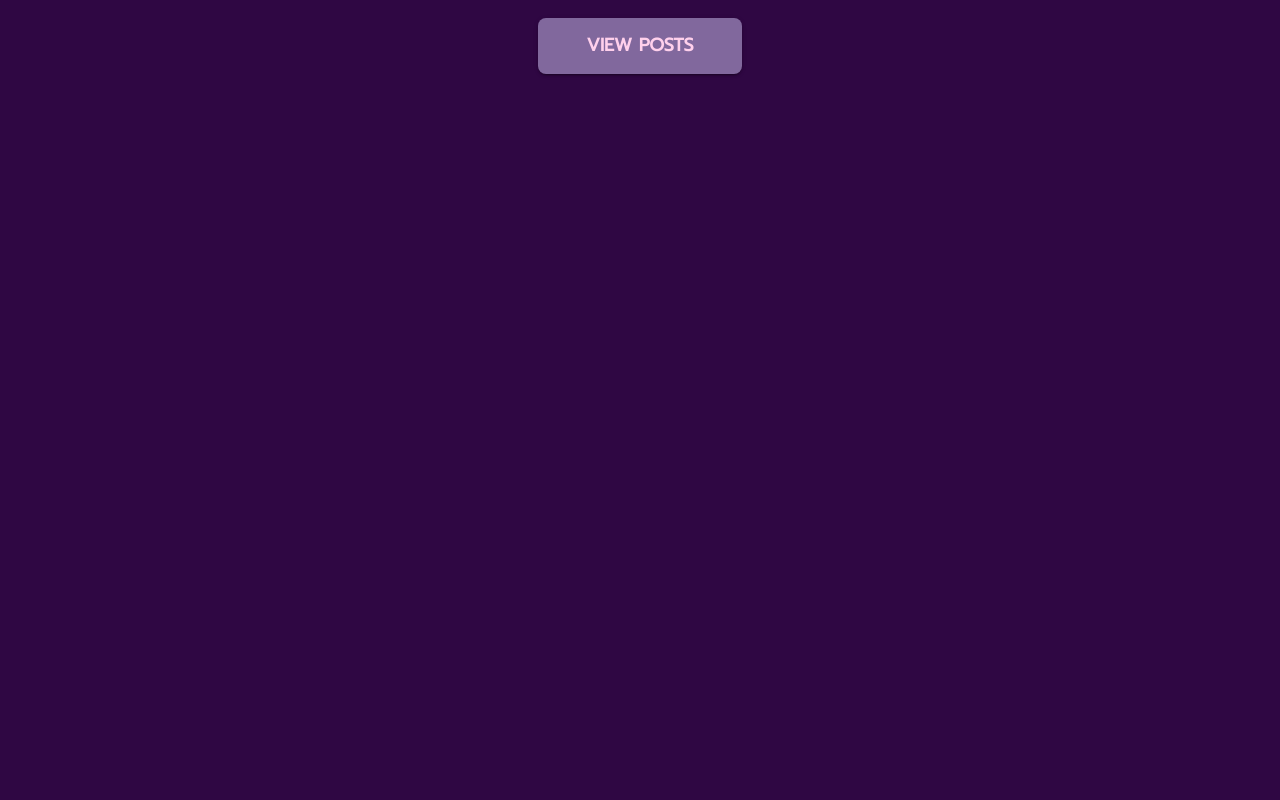
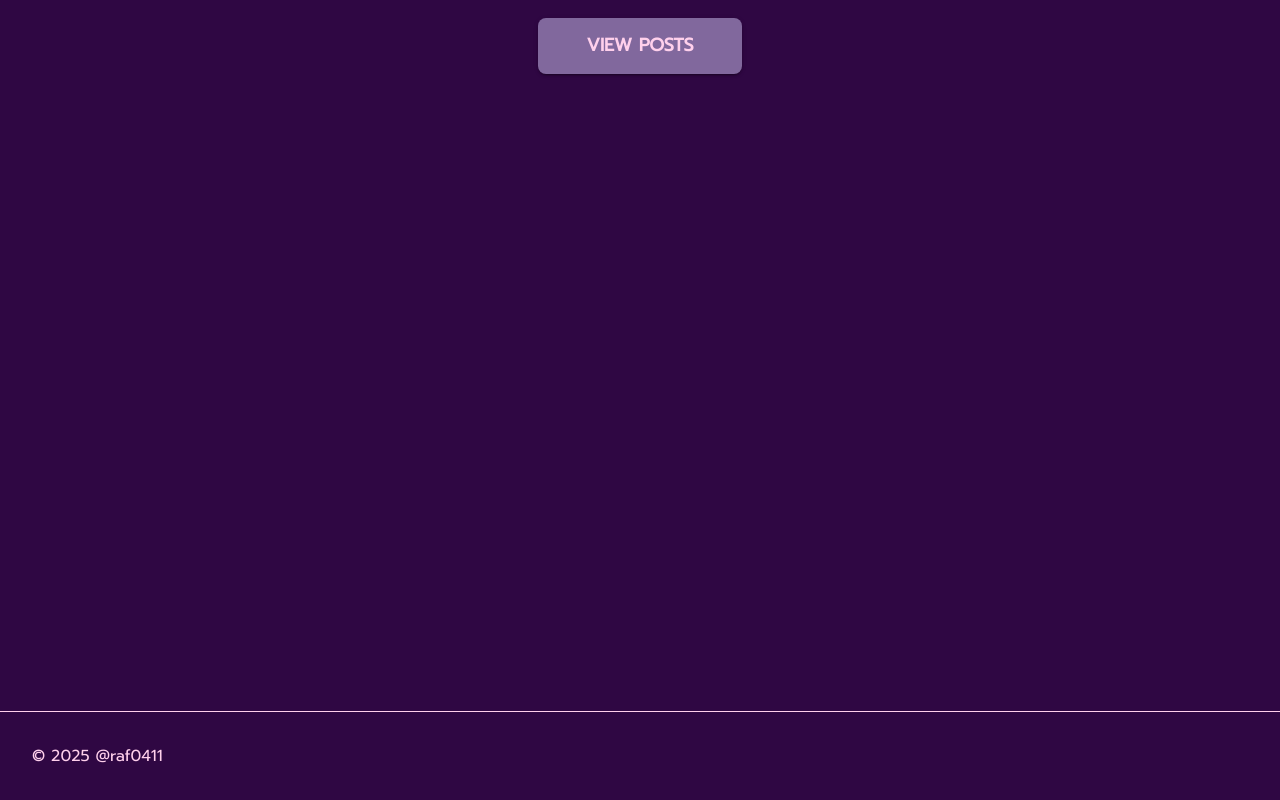
Before and after one commit to raf0411/blog-web-app, a React (Create React App) app: page / in a window 1280 px wide. Shown: the part 320-1120 px from the top of the page. Before the commit the page ends 931 px from the top, so only its background shows below. Built offline with nearby package versions, Linux system fonts and the light colour scheme.

Commit message:
added footer

```diff
--- a/src/App.tsx
+++ b/src/App.tsx
@@ -7,6 +7,7 @@ import Header from "./components/Header";
 import CreateBlogPage from "./pages/CreateBlogPage";
 import UpdateBlogPage from "./pages/UpdateBlogPage";
 import ErrorPage from "./pages/ErrorPage";
+import Footer from "./components/Footer";
 
 const App = () => {
   return (
@@ -21,6 +22,7 @@ const App = () => {
           <Route path="/update-blog/:id" element={<UpdateBlogPage />} />
           <Route path="*" element={<ErrorPage />} />
         </Routes>
+        <Footer />
       </BlogProvider>
     </Router>
   );
--- /dev/null
+++ b/src/components/Footer.tsx
@@ -0,0 +1,23 @@
+import { Box, Typography } from "@mui/material";
+
+const Footer = () => {
+  const currentYear = new Date().getFullYear();
+
+  const content = (
+    <Box
+      component="footer"
+      sx={{
+        padding: '32px',
+        borderTop: "1px solid",
+        borderBottomColor: "primary.main",
+        marginTop: '100px',
+      }}
+    >
+      <Typography component='p'>&copy; {currentYear} @raf0411</Typography>
+    </Box>
+  );
+
+  return content;
+};
+
+export default Footer;
--- a/src/components/Header.tsx
+++ b/src/components/Header.tsx
@@ -1,7 +1,7 @@
 import { Box, Typography } from "@mui/material";
 
 const Header = () => {
-  return (
+  const content = (
     <Box
       component="header"
       sx={{
@@ -10,11 +10,19 @@ const Header = () => {
         borderBottomColor: "primary.main",
       }}
     >
-      <Typography variant="h1" fontWeight="700" fontSize={40} sx={{cursor: "pointer", width:"fit-content"}} draggable="true">
+      <Typography
+        variant="h1"
+        fontWeight="700"
+        fontSize={40}
+        sx={{ cursor: "pointer", width: "fit-content" }}
+        draggable="true"
+      >
         Blog.com
       </Typography>
     </Box>
   );
+
+  return content;
 };
 
 export default Header;
```
